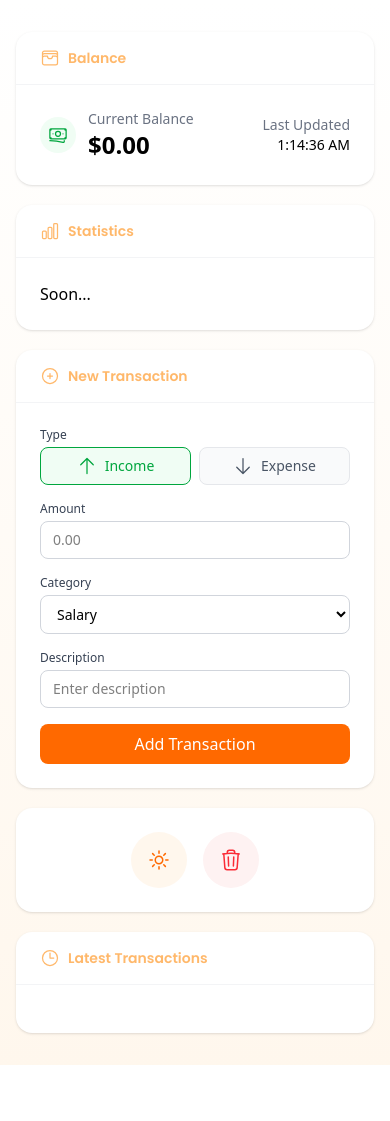
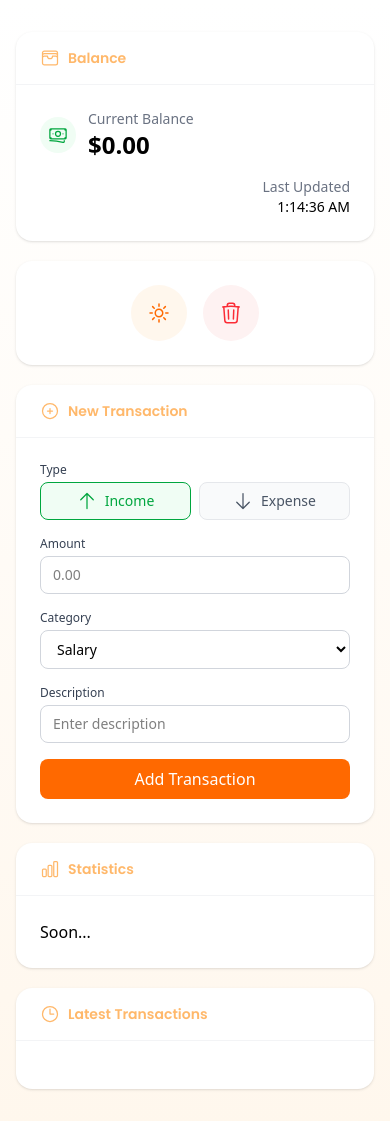
Before and after one commit to samuelfs96/my-personal-wallet-app, a React (Vite) app: page / in a window 390 px wide. Before the commit the page ends 1065 px from the top, so only its background shows below. Built offline with nearby package versions, Linux system fonts and the light colour scheme.

Commit message:
feat: :lipstick: change cards position, and responsives issues

```diff
--- a/src/App.tsx
+++ b/src/App.tsx
@@ -47,8 +47,11 @@ function App() {
             <Card title="Balance" icon={<WalletIcon className="w-5 h-5" />}>
               <Balance amount={balance} />
             </Card>
-            <Card title="Statistics" icon={<ChartBarIcon className="w-5 h-5" />}>
-              <p>Soon...</p>
+            <Card>
+              <ControlPanel
+                onClearTransactions={handleClearTransactions}
+                onChangeTheme={handleOnChangeTheme}
+              />
             </Card>
           </div>
           <div className="flex-2 flex flex-col gap-5">
@@ -60,11 +63,12 @@ function App() {
               >
                 <TransactionForm onSubmit={submitTransaction} />
               </Card>
-              <Card className="max-[768px]:col-span-1">
-                <ControlPanel
-                  onClearTransactions={handleClearTransactions}
-                  onChangeTheme={handleOnChangeTheme}
-                />
+              <Card
+                className="max-[768px]:col-span-1"
+                title="Statistics"
+                icon={<ChartBarIcon className="w-5 h-5" />}
+              >
+                <p>Soon...</p>
               </Card>
             </div>
             <Card title="Latest Transactions" icon={<ClockIcon className="w-5 h-5" />}>
--- a/src/components/Balance.tsx
+++ b/src/components/Balance.tsx
@@ -8,7 +8,7 @@ interface BalanceProps {
 
 export const Balance: React.FC<BalanceProps> = ({ amount }) => {
   return (
-    <div className="flex items-center justify-between">
+    <div className="flex items-center justify-between max-[1080px]:flex-col max-[1080px]:items-start max-[1080px]:gap-4">
       <div className="flex items-center gap-3">
         <div className="p-2 bg-green-50 dark:bg-green-900 rounded-full">
           <BanknotesIcon className="w-5 h-5 text-green-600" />
@@ -18,7 +18,7 @@ export const Balance: React.FC<BalanceProps> = ({ amount }) => {
           <p className="text-2xl font-semibold dark:text-white">{formatCurrency(amount)}</p>
         </div>
       </div>
-      <div className="text-right">
+      <div className="text-right max-[1080px]:w-full">
         <p className="text-sm text-gray-500 dark:text-gray-400">Last Updated</p>
         <p className="text-sm font-medium dark:text-white">{new Date().toLocaleTimeString()}</p>
       </div>
```
